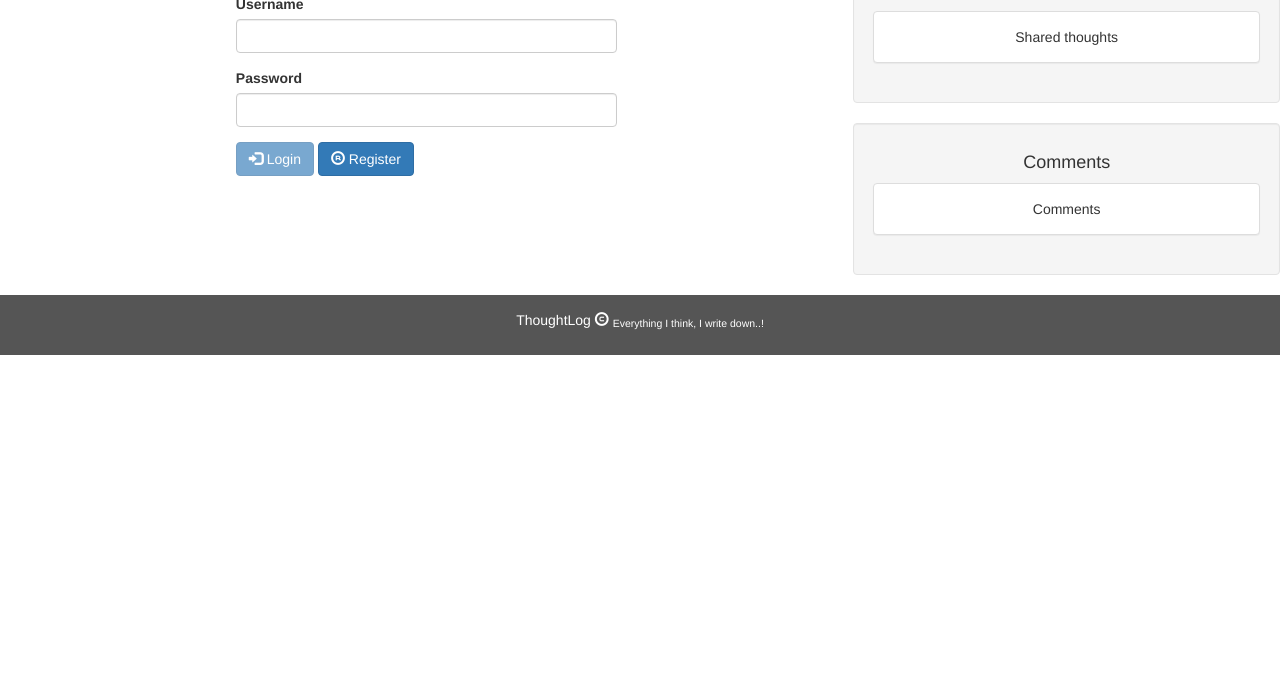
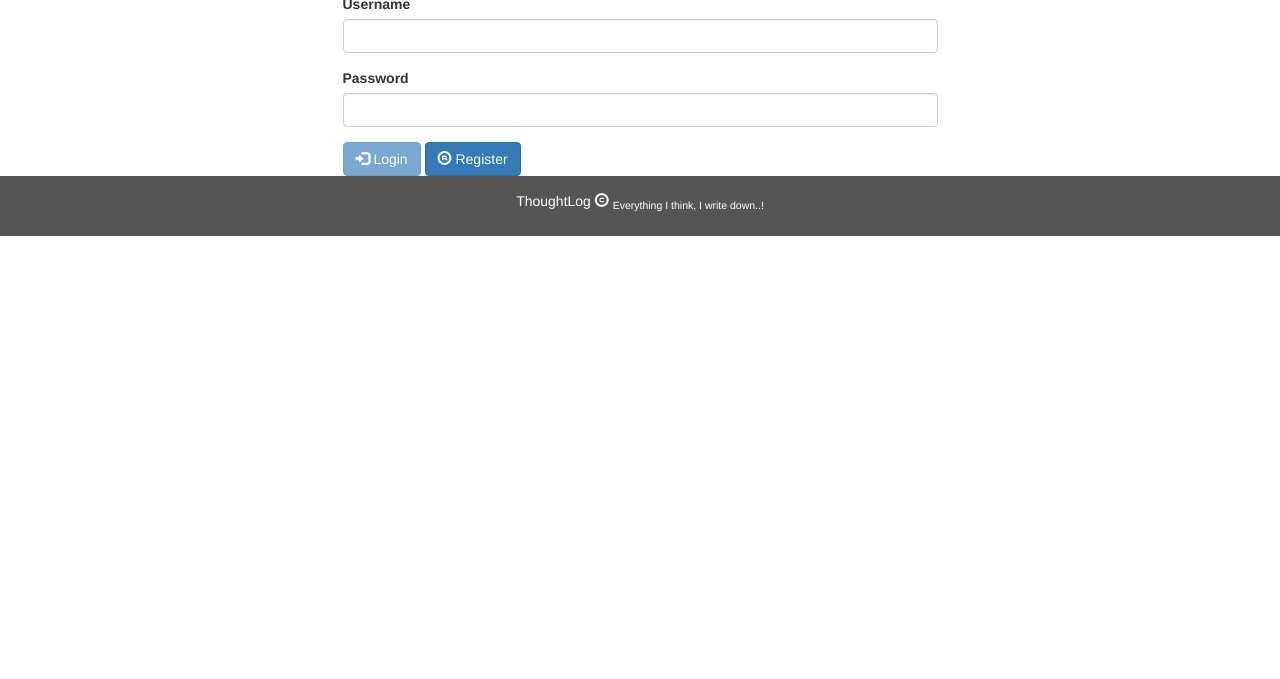
Before and after one commit to satishakumar/thoughtlog, a plain HTML site: page thoughtlog-frontend/index.html in a window 1280 px wide. Shown: the part 121-800 px from the top of the page. Drawn offline with Linux system fonts and the light colour scheme.

Commit message:
Update index.html
removed left panel an panel box

```diff
--- a/thoughtlog-frontend/index.html
+++ b/thoughtlog-frontend/index.html
@@ -42,10 +42,11 @@
     <!-- <div class="col-sm-1 sidenav">
       <p><a href="#">Link</a></p>
     </div> -->
-    <div class="col-sm-8 col-md-8 text-left">
+    <div class="text-left container-fluid ">
         <div ng-class="{ 'alert': flash, 'alert-success': flash.type === 'success', 'alert-danger': flash.type === 'error' }" ng-if="flash" ng-bind="flash.message"></div>
         <div ng-view></div>
     </div>
+      <!--
     <div class="col-sm-4 col-md-4 sidenav">
       <div class="row well">
         <h4>Shared thoughts</h4>
@@ -61,6 +62,7 @@
         </div>
       </div>
     </div>
+-->
   </div>
 </div>
 
```
